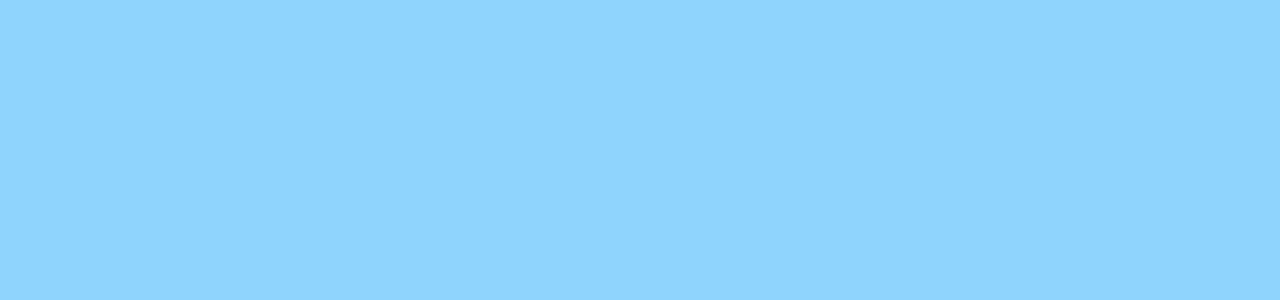
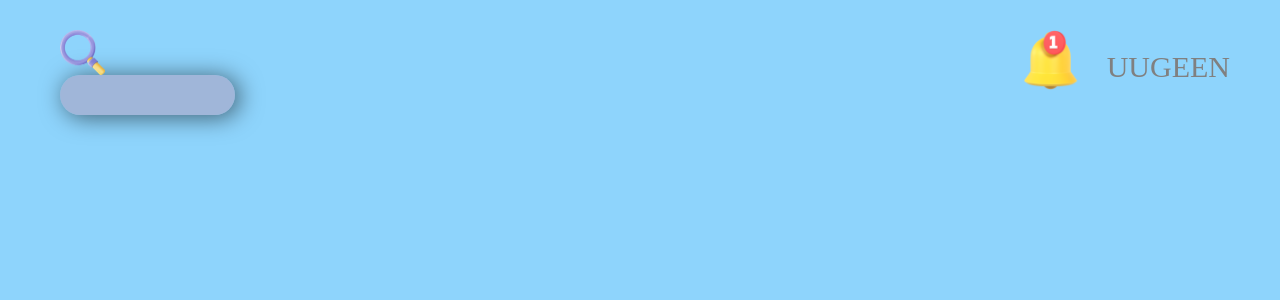
Before and after one commit to jjjjjeongwon/agora-frontend, a React (Create React App) app: page /maplist in a window 1280 px wide. Before the commit this address had no page. Shown: the top 300 px of the page. Built offline with nearby package versions, Linux system fonts and the light colour scheme.

Commit message:
:white_check_mark: Feat: 맵리스트 Navbar 구현

```diff
--- a/src/App.js
+++ b/src/App.js
@@ -4,19 +4,19 @@ import './App.css';
 
 //pages
 import Login from './components/pages/Login';
-// import MapList from './components/pages/MapList';
 import Signup from './components/pages/Signup';
 import Main from './components/pages/Main';
 // import Three from './components/pages/Three';
+import MapList from './components/pages/MapList';
 
 function App() {
   return (
     <Routes>
       <Route path="/" element={<Main />} />
-      {/* <Route path="/three" element={<Three />} /> */}
       <Route path="/login" element={<Login />} />
       <Route path="/signup" element={<Signup />} />
-      {/* <Route path="/maplist" element={<MapList />} /> */}
+      {/* <Route path="/three" element={<Three />} /> */}
+      <Route path="/maplist" element={<MapList />} />
     </Routes>
   );
 }
--- /dev/null
+++ b/src/components/pages/MapList.js
@@ -0,0 +1,46 @@
+import { styled } from 'styled-components';
+import SearchBox from '../ui/MapList/SearchBox';
+
+const MapList = () => {
+  return (
+    <Container>
+      <Header>
+        <SearchBox />
+        <AlarmIcon>
+          <img src="/images/alarm.png" alt="" />
+        </AlarmIcon>
+        <LoginNickname>UUGEEN</LoginNickname>
+      </Header>
+    </Container>
+  );
+};
+
+const Container = styled.div`
+  padding: 30px;
+`;
+
+const Header = styled.div`
+  width: 100%;
+  display: flex;
+  justify-content: space-between;
+`;
+
+const AlarmIcon = styled.div`
+  width: 60px;
+  height: 60px;
+  margin-right: 25px;
+  img {
+    width: 100%;
+    height: 100%;
+  }
+`;
+
+const LoginNickname = styled.div`
+  display: flex;
+  margin-right: 20px;
+  color: gray;
+  padding-top: 20px;
+  font-size: 30px;
+`;
+
+export default MapList;
--- /dev/null
+++ b/src/components/ui/MapList/SearchBox.js
@@ -0,0 +1,48 @@
+import { styled } from 'styled-components';
+
+const SearchBox = () => {
+  return (
+    <Container>
+      <MagnifierIcon>
+        <img src="/images/magnifier.png" alt="" />
+      </MagnifierIcon>
+      <SearchWrap>
+        <TextInput></TextInput>
+      </SearchWrap>
+    </Container>
+  );
+};
+
+const Container = styled.div`
+  width: 200px;
+  height: 70px;
+  margin: auto auto 40px 30px;
+`;
+
+const MagnifierIcon = styled.div`
+  width: 45px;
+  height: 45px;
+  img {
+    width: 100%;
+    height: 100%;
+  }
+`;
+
+const SearchWrap = styled.div`
+  background: rgba(176, 158, 187, 0.53);
+  width: 175px;
+  height: 40px;
+  border-radius: 20px;
+  box-shadow: 4px 2px 23px 0.5px rgba(0, 0, 0, 0.55);
+  display: flex;
+  align-items: center;
+  justify-content: center;
+`;
+
+const TextInput = styled.input`
+  background-color: transparent;
+  border: none;
+  outline: none;
+  height: 25px;
+`;
+export default SearchBox;
```
